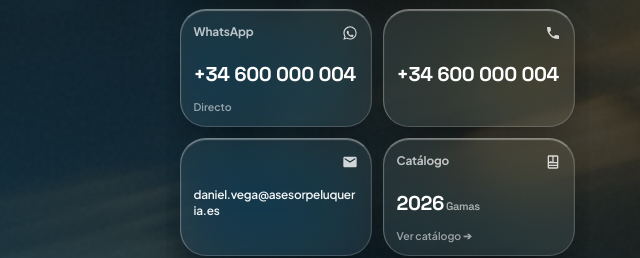
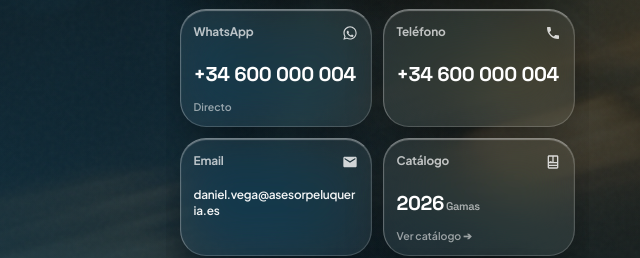
Before and after one commit to ItxasGG/daniel-tarjetadigital, a plain HTML site: page index.html in a window 1280 px wide. Shown: the part 317-575 px from the top of the page, 263-903 px from the left. Drawn offline with Linux system fonts and the light colour scheme.

Commit message:
feat: añadir etiquetas 'Teléfono' y 'Email' a sus respectivos botones

```diff
--- a/index.html
+++ b/index.html
@@ -1090,10 +1090,10 @@
         <span class="tile-subtext">Directo</span>
       </a>
 
-      <!-- Tile 2: Llamar (Teléfono solamente y símbolo del teléfono, sin gráfico) -->
+      <!-- Tile 2: Llamar (Teléfono) -->
       <a href="tel:+34600000004" class="glass-card tile-glass-card">
         <div class="tile-top">
-          <span class="tile-label"></span>
+          <span class="tile-label">Teléfono</span>
           <div class="tile-icon-indicator">
             <svg viewBox="0 0 24 24">
               <path d="M6.62 10.79c1.44 2.83 3.76 5.14 6.59 6.59l2.2-2.2c.27-.27.67-.36 1.02-.24 1.12.37 2.33.57 3.57.57.55 0 1 .45 1 1V20c0 .55-.45 1-1 1-9.39 0-17-7.61-17-17 0-.55.45-1 1-1h3.5c.55 0 1 .45 1 1 0 1.25.2 2.45.57 3.57.11.35.03.74-.25 1.02l-2.2 2.2z"/>
@@ -1108,10 +1108,10 @@
         <span class="tile-subtext">&nbsp;</span>
       </a>
 
-      <!-- Tile 3: Email (Email solamente y símbolo del sobre, sin gráfico) -->
+      <!-- Tile 3: Email -->
       <a href="mailto:daniel.vega@asesorpeluqueria.es?subject=Consultor%C3%ADa%20Personalizada%20Sal%C3%B3n" class="glass-card tile-glass-card">
         <div class="tile-top">
-          <span class="tile-label"></span>
+          <span class="tile-label">Email</span>
           <div class="tile-icon-indicator">
             <svg viewBox="0 0 24 24">
               <path d="M20 4H4c-1.1 0-1.99.9-1.99 2L2 18c0 1.1.9 2 2 2h16c1.1 0 2-.9 2-2V6c0-1.1-.9-2-2-2zm0 4l-8 5-8-5V6l8 5 8-5v2z"/>
```
